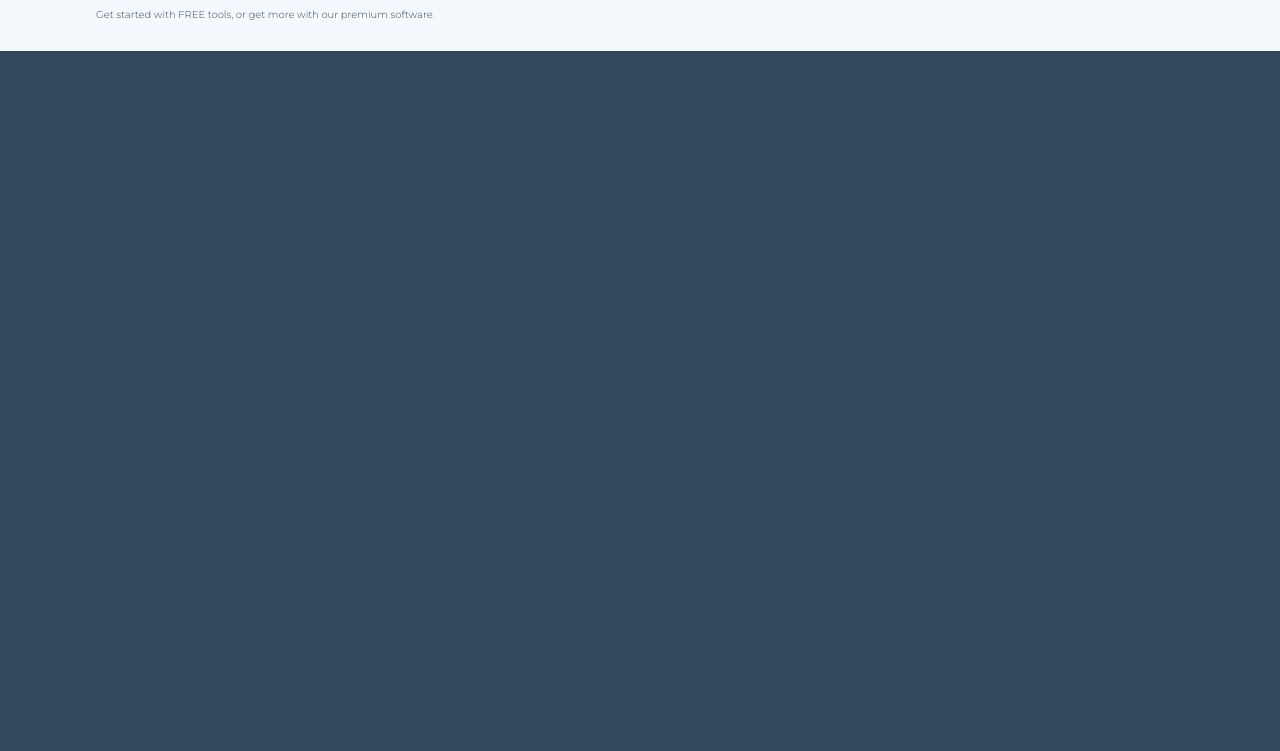
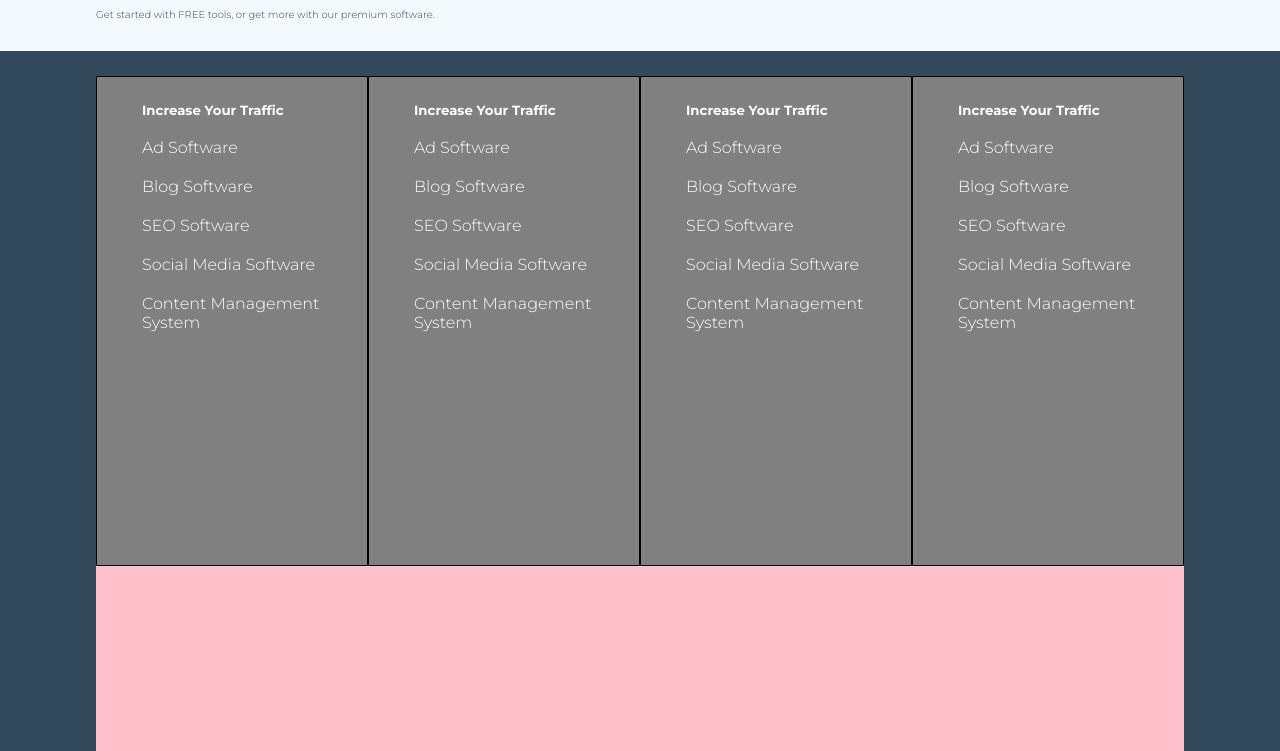
Before and after one commit to aleneri-github/htmlcss-hubspot, a plain HTML site: page index.html in a window 1280 px wide. Shown: the part 4149-4900 px from the top of the page. Drawn offline with Linux system fonts and the light colour scheme.

Commit message:
Aggiornamento footer

```diff
--- a/css/style.css
+++ b/css/style.css
@@ -440,4 +440,42 @@ footer{
   width: 100%;
   height: 700px;
   background-color: #32495B;
+  color: black;
 }
+
+.footer-top{
+  width: 100%;
+  height: 70%;
+}
+
+.container-list{
+  width: 25%;
+  height: 100%;
+  padding: 15px;
+  margin-top: 25px;
+  background-color: grey;
+  border: 1px solid black;
+  float: left;
+  color: white;
+}
+.container-list h5{
+  margin: 10px 30px;
+}
+
+.footer-bottom{
+  width: 100%;
+  height: 30%;
+  background-color: pink;
+}
+
+.footer-list li{
+  padding: 10px 30px;
+  list-style: none;
+}
+.footer-list a{
+  text-decoration: none;
+  color: white;
+}
+.footer-list a:hover{
+  text-decoration: underline;
+}
--- a/index.html
+++ b/index.html
@@ -292,6 +292,65 @@
           </div>
           <footer>
 
+            <div class="contenitore85">
+
+              <div class="footer-top">
+                <div class="container-list">
+                  <h5>Increase Your Traffic</h5>
+                  <ul class="footer-list">
+                    <li> <a href="#">Ad Software</a> </li>
+                    <li> <a href="#">Blog Software</a> </li>
+                    <li> <a href="#">SEO Software</a> </li>
+                    <li> <a href="#">Social Media Software</a> </li>
+                    <li> <a href="#">Content Management System</a> </li>
+                  </ul>
+
+                </div>
+
+                <div class="container-list">
+                  <h5>Increase Your Traffic</h5>
+                  <ul class="footer-list">
+                    <li> <a href="#">Ad Software</a> </li>
+                    <li> <a href="#">Blog Software</a> </li>
+                    <li> <a href="#">SEO Software</a> </li>
+                    <li> <a href="#">Social Media Software</a> </li>
+                    <li> <a href="#">Content Management System</a> </li>
+                  </ul>
+
+                </div>
+
+                <div class="container-list">
+                  <h5>Increase Your Traffic</h5>
+                  <ul class="footer-list">
+                    <li> <a href="#">Ad Software</a> </li>
+                    <li> <a href="#">Blog Software</a> </li>
+                    <li> <a href="#">SEO Software</a> </li>
+                    <li> <a href="#">Social Media Software</a> </li>
+                    <li> <a href="#">Content Management System</a> </li>
+                  </ul>
+
+                </div>
+
+                <div class="container-list">
+                  <h5>Increase Your Traffic</h5>
+                  <ul class="footer-list">
+                    <li> <a href="#">Ad Software</a> </li>
+                    <li> <a href="#">Blog Software</a> </li>
+                    <li> <a href="#">SEO Software</a> </li>
+                    <li> <a href="#">Social Media Software</a> </li>
+                    <li> <a href="#">Content Management System</a> </li>
+                  </ul>
+
+                </div>
+
+              </div>
+
+              <div class="footer-bottom">
+
+              </div>
+
+            </div>
+
           </footer>
       </main>
   </body>
```
